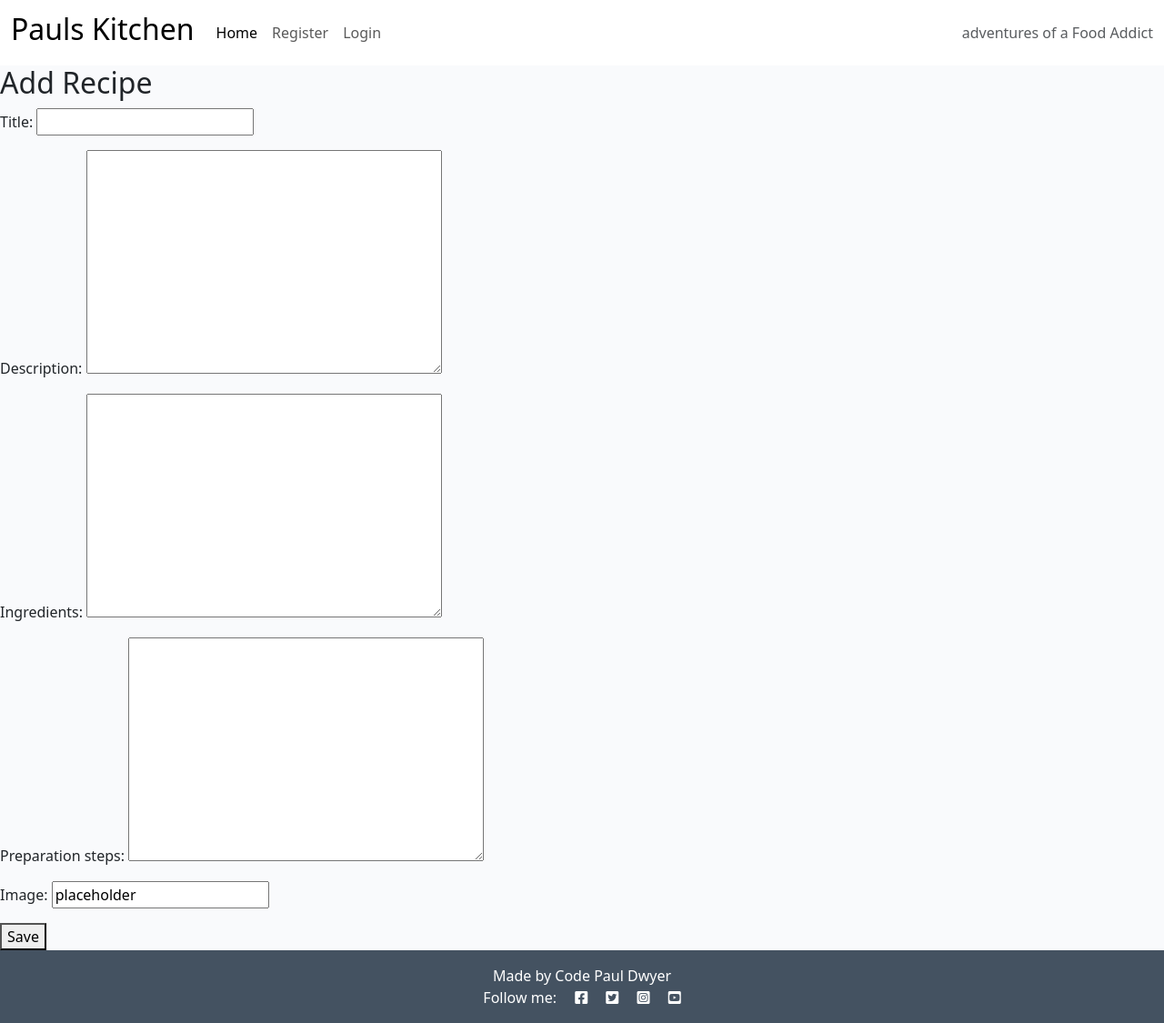
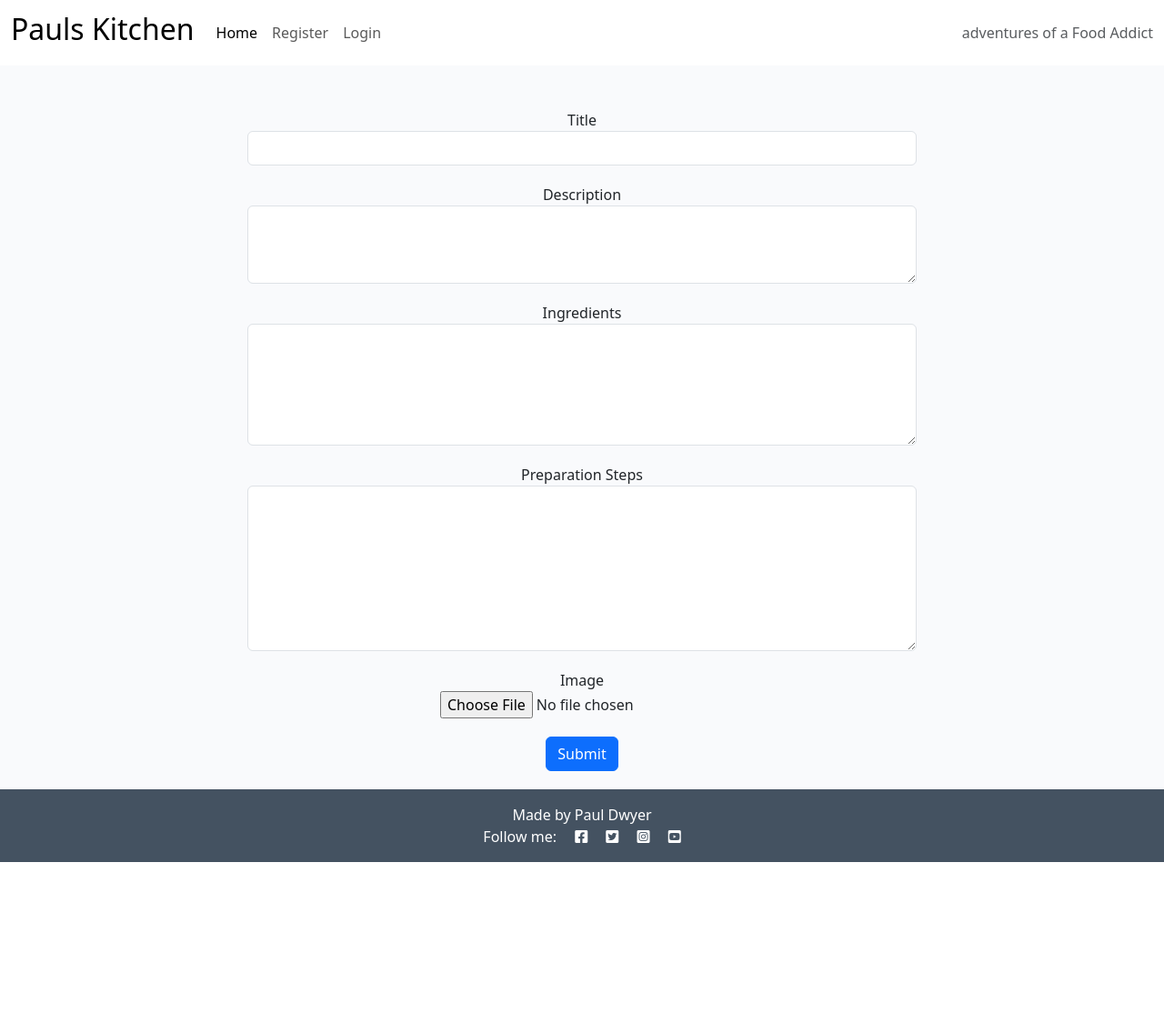
Before and after one commit to Pauldwyer/Pauls-Kitchen-pp4, a Django app: page /add_recipe/ in a window 1280 px wide. Shown: the whole page at 91% size. After the commit the page ends 948 px from the top, so only its background shows below. Run offline with Django 3.2, Linux system fonts and the light colour scheme; parts of the project's set-up code (start-up, migrations or seed data) failed here and were passed over; some libraries are stand-ins or nearby versions.

Commit message:
add style to Recipeform

```diff
--- a/static/css/style.css
+++ b/static/css/style.css
@@ -49,3 +49,24 @@ body {
 .main-bg {
     background-color: #F9FAFC;
 }
+
+.container {
+    margin-top: 50px;
+}
+
+.form-group {
+    display: flex;
+    flex-direction: column;
+    align-items: center;
+    margin-bottom: 20px;
+}
+
+.form-group label {
+    text-align: center;
+}
+
+@media (max-width: 768px) {
+    .col-md-8 {
+      margin: 0 auto;
+    }
+  }
--- a/templates/add_recipe.html
+++ b/templates/add_recipe.html
@@ -4,24 +4,37 @@
 
 {% block content %}
 
-<!--
-{% if user.is_authenticated %}
-  Hi {{ user.username }}!
-  <p><a href="{% url 'logout' %}">Log Out</a></p>
-{% else %}
-  <p>You are not logged in</p>
-  <a href="{% url 'login' %}">Log In</a> |
-  <a href="{% url 'signup' %}">Sign Up</a>
-{% endif %}
--->
-
-<h2>Add Recipe</h2>
-    <form method="post" enctype="multipart/form-data">
+<div class="container mt-5">
+  <div class="row justify-content-center">
+    <div class="col-md-8">
+      <form method="post" enctype="multipart/form-data">
         {% csrf_token %}
-        {{ form.as_p }}
-        <button type="submit">Save</button>
-    </form>
-
-
+        <div class="form-group">
+          <label for="title">Title</label>
+          <input type="text" name="title" id="title" class="form-control" required>
+        </div>
+        <div class="form-group">
+          <label for="description">Description</label>
+          <textarea name="description" id="description" class="form-control" rows="3"></textarea>
+        </div>
+        <div class="form-group">
+          <label for="ingredients">Ingredients</label>
+          <textarea name="ingredients" id="ingredients" class="form-control" rows="5"></textarea>
+        </div>
+        <div class="form-group">
+          <label for="preparation_steps">Preparation Steps</label>
+          <textarea name="preparation_steps" id="preparation_steps" class="form-control" rows="7"></textarea>
+        </div>
+        <div class="form-group">
+          <label for="image">Image</label>
+          <input type="file" name="image" id="image" class="form-control-file" required>
+        </div>
+        <div class="form-group">
+          <button type="submit" class="btn btn-primary">Submit</button>
+        </div>
+      </form>
+    </div>
+  </div>
+</div>
 
 {% endblock %}
--- a/templates/base.html
+++ b/templates/base.html
@@ -58,7 +58,7 @@
   </main>
 </body>
 <footer class="footer mt-auto py-3 dark-bg">
-  <p class="m-0 text-center text-white">Made by Code Paul Dwyer</p>
+  <p class="m-0 text-center text-white">Made by Paul Dwyer</p>
   <p class="m-0 text-center text-white">Follow me: <i class="fab fa-facebook-square ms-3"></i>
       <i class="fab fa-twitter-square ms-3"></i>
       <i class="fab fa-instagram-square ms-3"></i>
```
